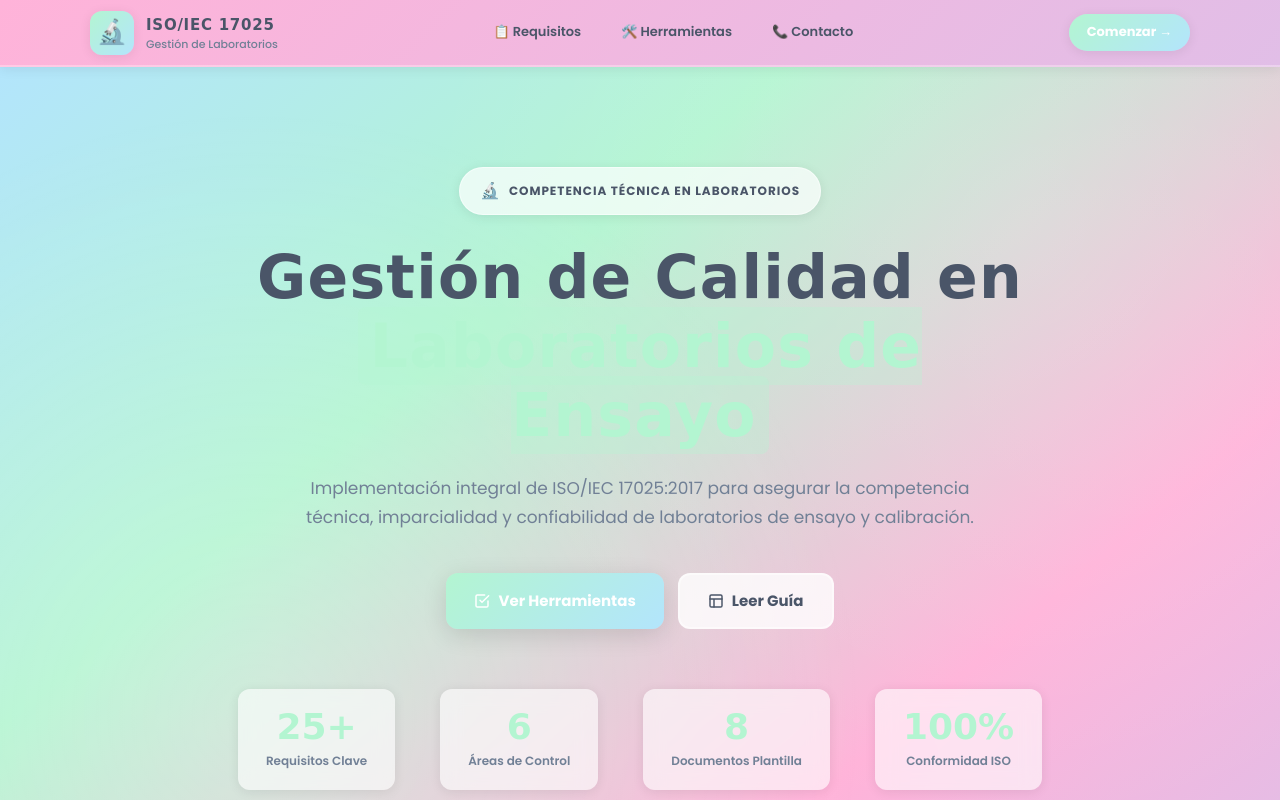
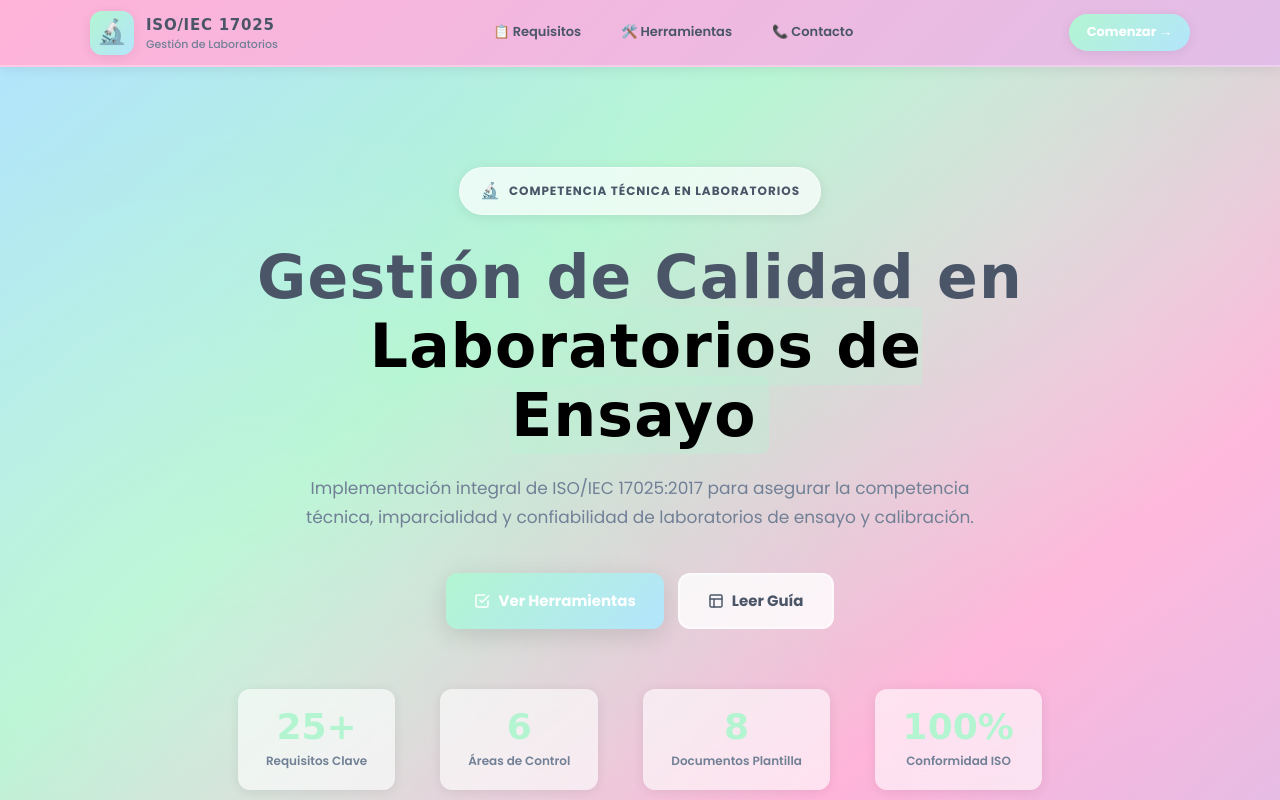
Before and after one commit to rosanarcisaleonbazan-source/ISO-ICE-17025, a plain HTML site: page index.html in a window 1280 px wide. Shown: the top 800 px of the page. Drawn offline with Linux system fonts and the light colour scheme; a web font is replaced by a local one.

Commit message:
Update index.html

```diff
--- a/index.html
+++ b/index.html
@@ -220,7 +220,7 @@ nav {
 
 .hero h1 em {
   font-style: normal;
-  color: var(--verde-pastel);
+  color: #000000;
   background: rgba(179, 245, 209, .3);
   padding: 4px 12px;
   border-radius: 8px;
```
